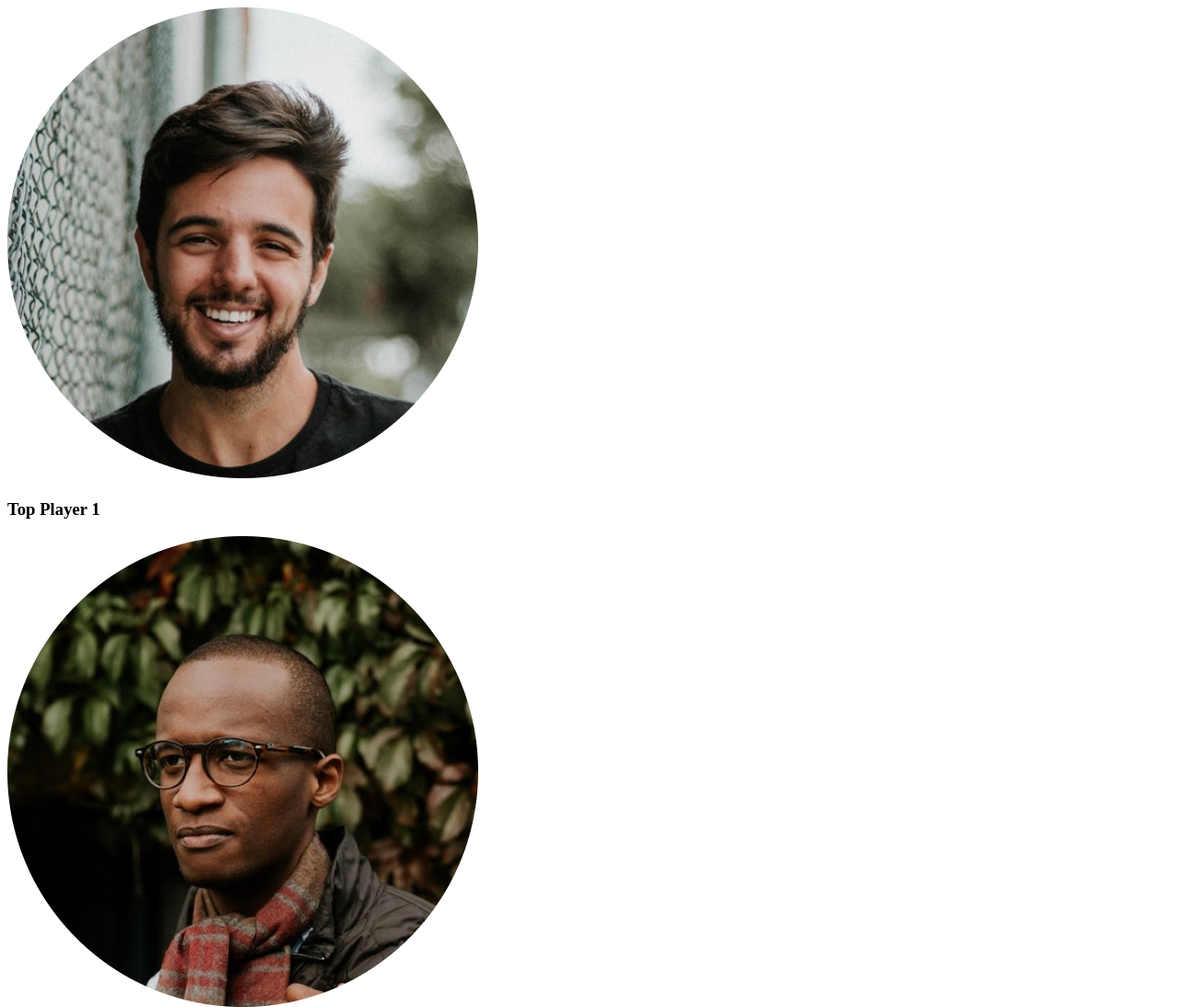
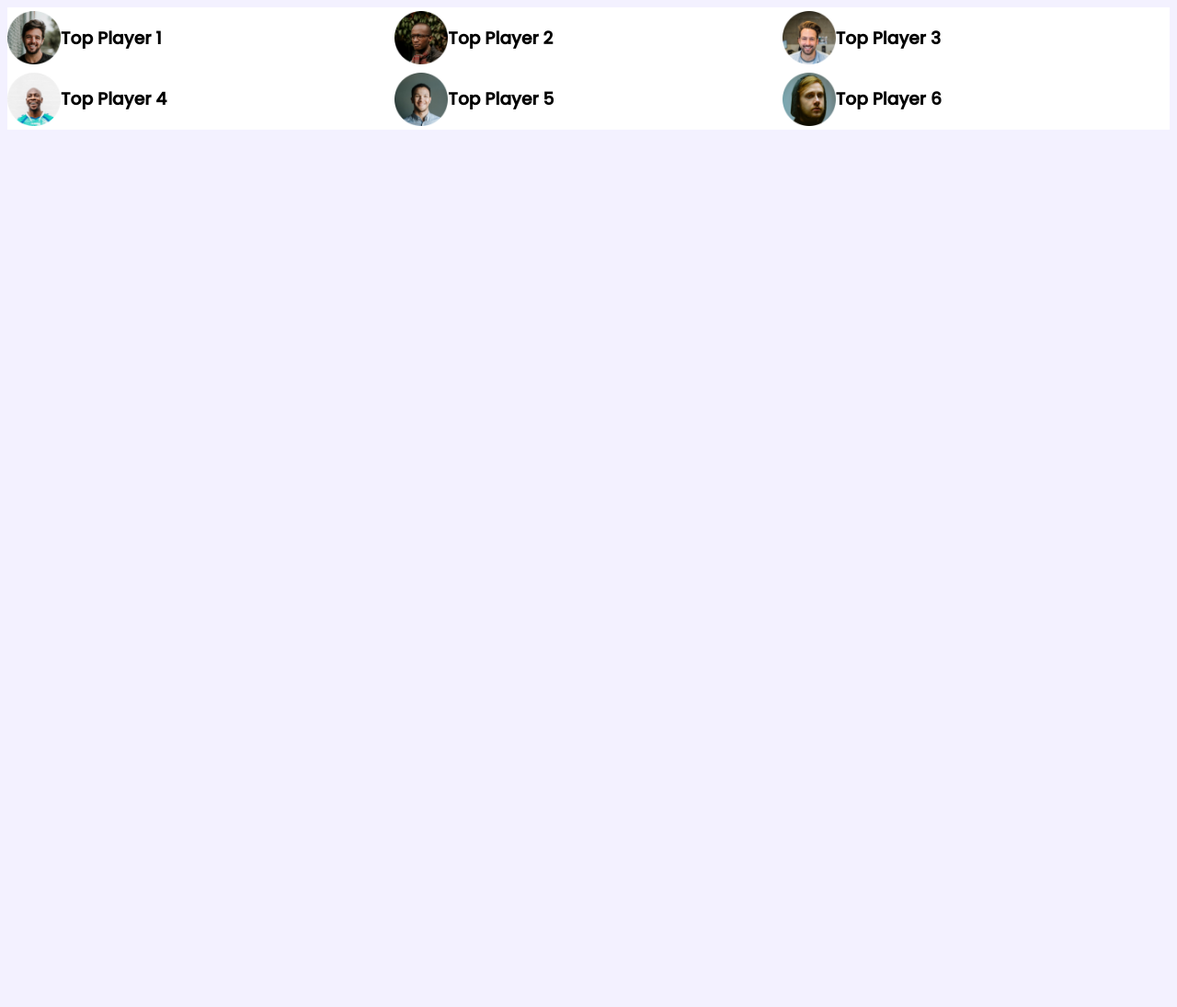
Before and after one commit to ILunie/leaderboard, a plain HTML site: page index.html in a window 1280 px wide. Shown: the top 1095 px of the page at 92% size. After the commit the page ends 800 px from the top, so only its background shows below. Drawn offline with Linux system fonts and the light colour scheme.

Commit message:
file adding to folder

```diff
--- a/index.html
+++ b/index.html
@@ -17,7 +17,7 @@
     <main>
         <!-- Top players and top Blogs -->
         <section>
-            <div class="top-players">
+            <div class="top-players container">
                 <div class="players">
                     <!-- .player*6>img[src="./images/players/player-$.png"]+h3{Top Player $} -->
                     <div class="player">
--- a/styles/styles.css
+++ b/styles/styles.css
@@ -0,0 +1,23 @@
+/* fonts */
+@import url('https://fonts.googleapis.com/css2?family=Poppins:wght@500&display=swap');
+/* common styles or utilities*/
+body{
+    font-family: 'Poppins', sans-serif;
+    background-color: #f3f1ff;
+}
+.container{
+    background-color: #ffffff;
+}
+.players{
+    display: grid;
+    /* grid-template-columns: repeat(1fr, 1fr, 1fr); */
+    grid-template-columns: repeat(3, 1fr);
+}
+.player{
+    display: flex;
+    align-items: center;
+}
+.player img{
+    height: 58px;
+    width: 58px;
+}
```
